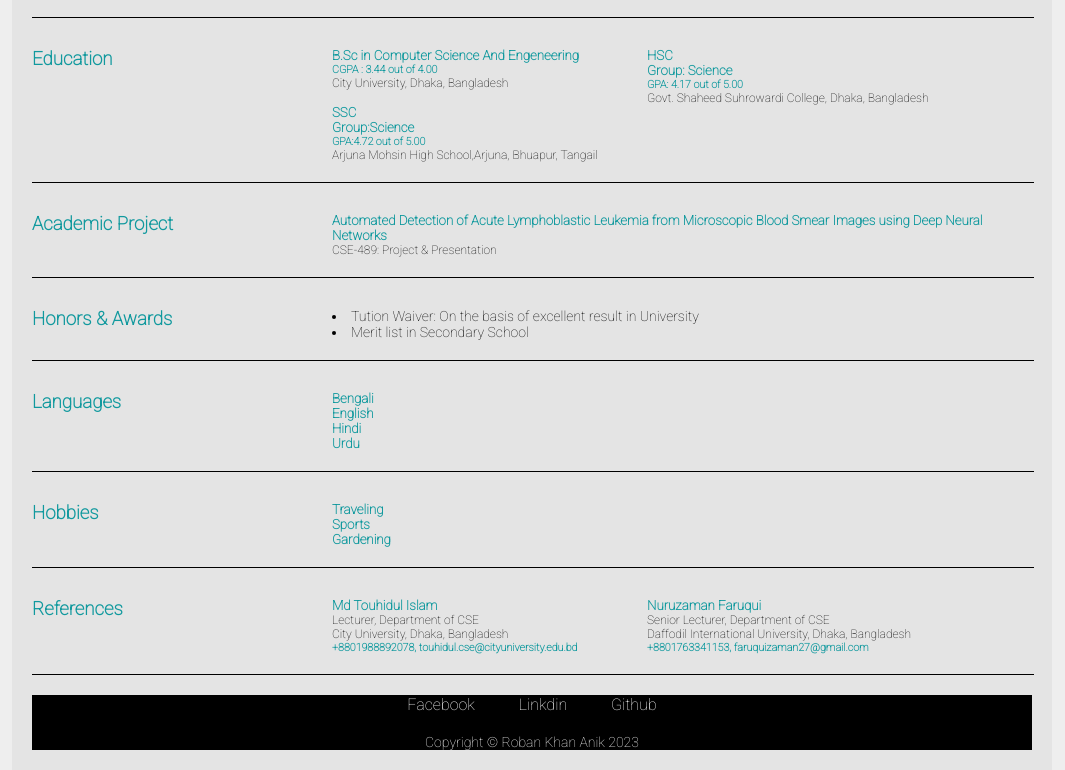
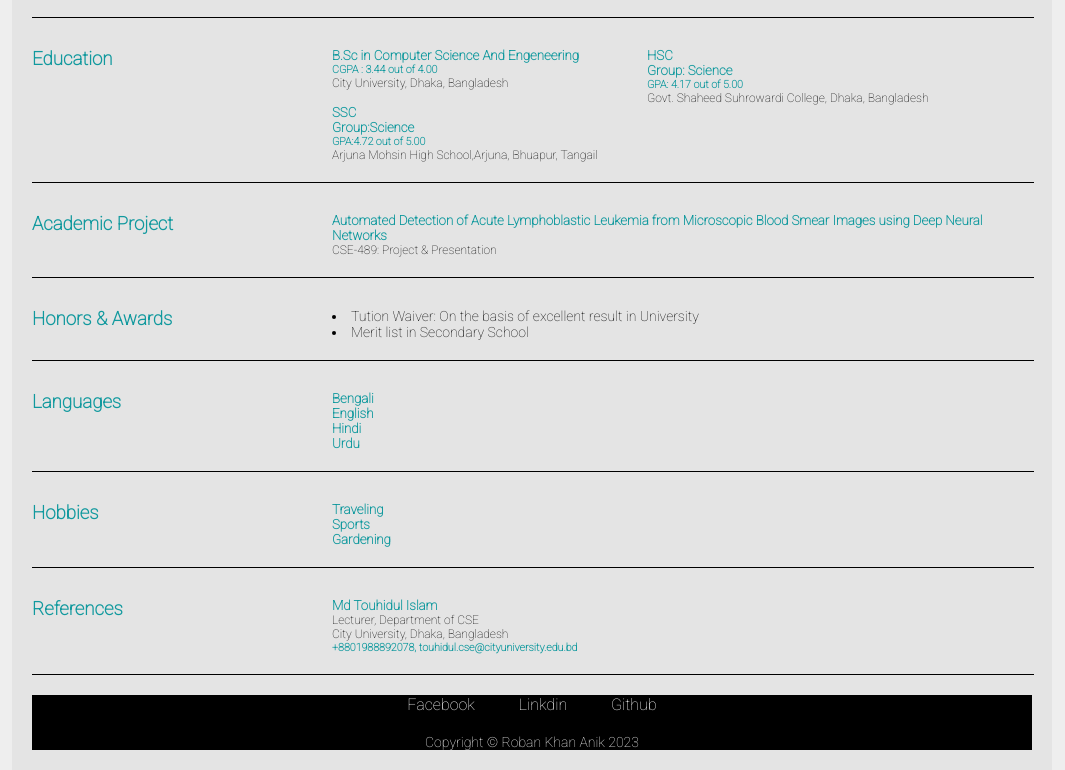
Before and after one commit to ankudc/CV, a plain HTML site: page index.html in a window 1280 px wide. Shown: the part 583-1353 px from the top of the page, without its empty margins (108-1173 px from the left). Drawn offline with Linux system fonts and the light colour scheme.

Commit message:
Update index.html

```diff
--- a/index.html
+++ b/index.html
@@ -236,13 +236,7 @@
 
 
                     </div>
-                    <div class="edu-template-right">
-                        <h5> Nuruzaman Faruqui </h5>
-                        <p style="font-size:12px;"> Senior Lecturer, Department of CSE</p>
-                        <p style="font-size:12px;"> Daffodil International University, Dhaka, Bangladesh</p>
-                        <h6>+8801763341153, faruquizaman27@gmail.com</h6>
 
-                    </div>
 
 
                 </div>
```
